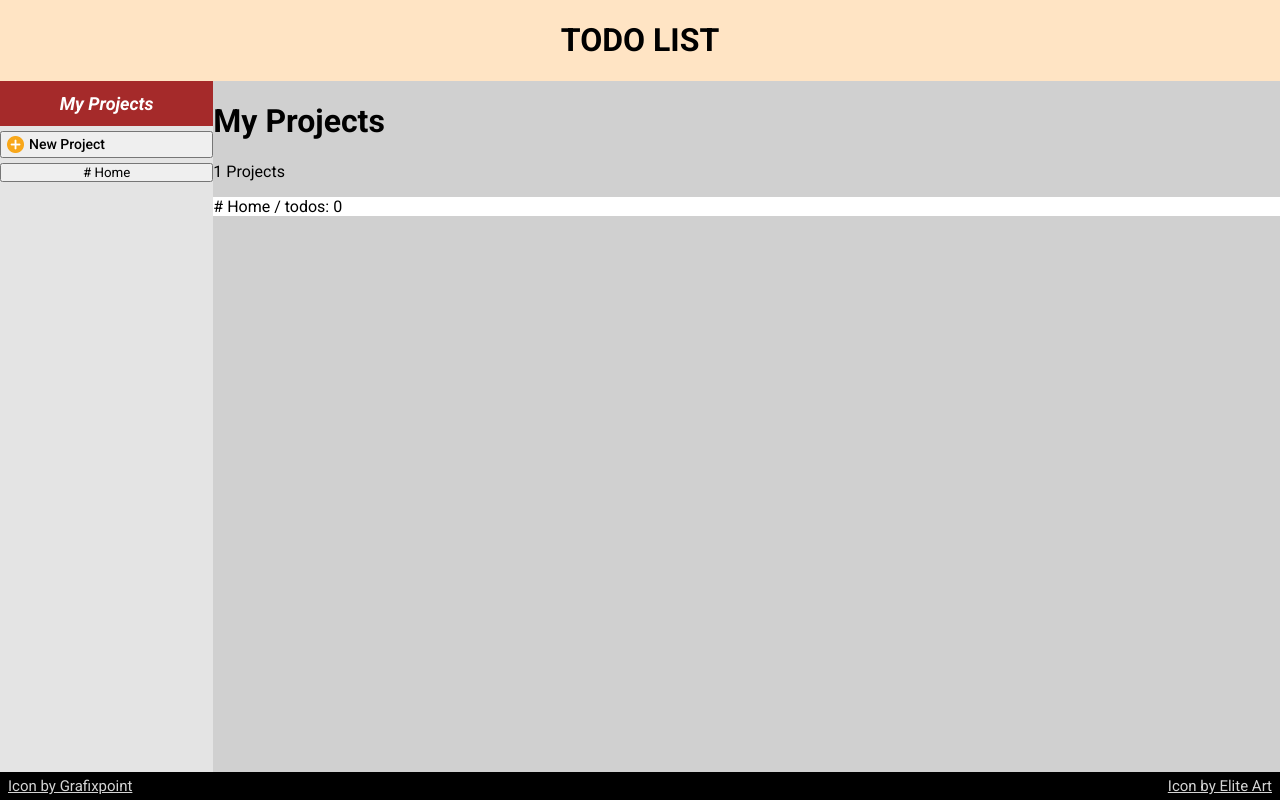
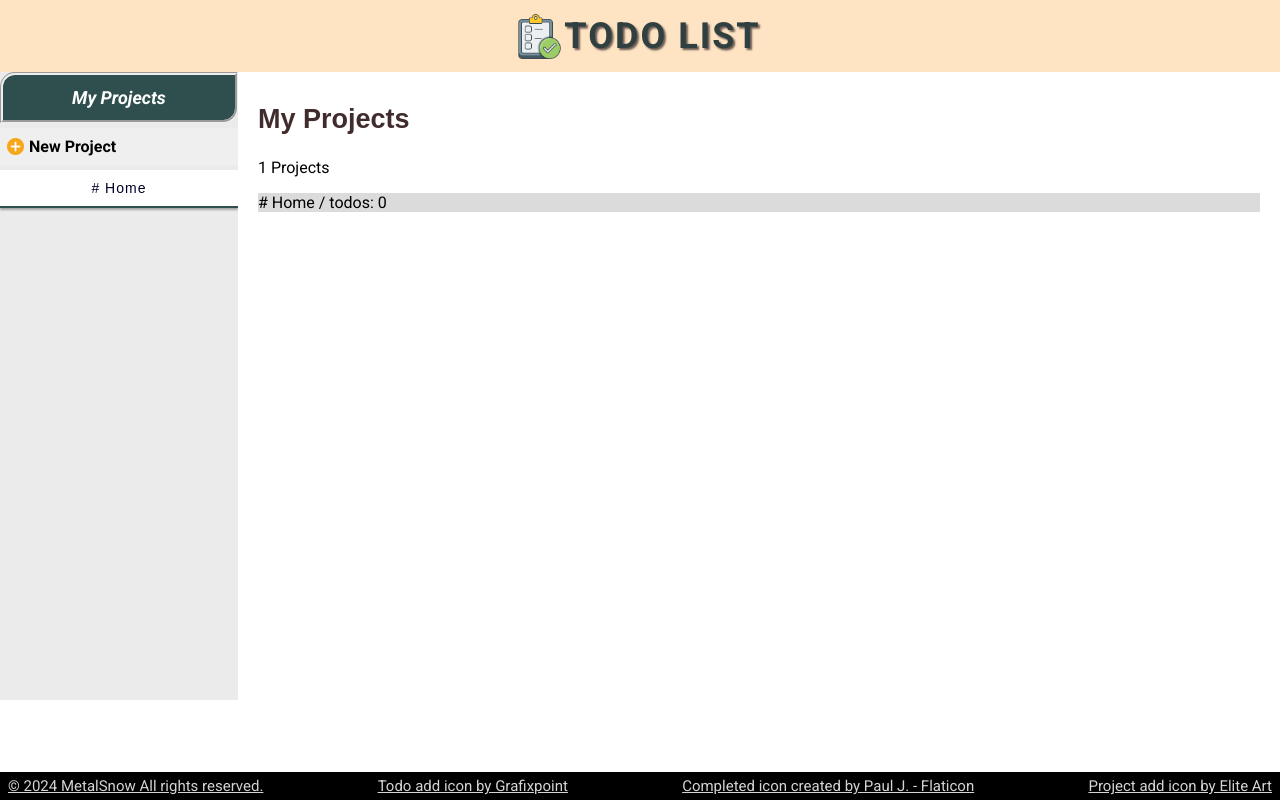
Before and after one commit to MetalSnow/Todo-List, a website built with webpack: page src/index.html in a window 1280 px wide. Built offline with nearby package versions, Linux system fonts and the light colour scheme; a web font is replaced by a local one.

Commit message:
Add icon to the header and finish styling sidebar

```diff
--- a/src/index.html
+++ b/src/index.html
@@ -14,12 +14,12 @@
         <button id="myProjects">My Projects</button>
       </div>
       <div class="project-list">
-        <h1>My Projects</h1>
+        <h2>My Projects</h2>
         <p><span class="proNum">1</span> Projects</p>
       </div>
       <div class="todo-list"></div>
     </div>
-    <dialog class="CreateProject">
+    <dialog class="project-dialog">
       <h2>New Project</h2>
       <div>
         <label for="name">Project Name</label>
@@ -68,8 +68,18 @@
       <button id="create-todo">Add Task</button>
     </dialog>
     <footer>
-      <a href="https://www.freepik.com/search">Icon by Grafixpoint</a>
-      <a href="https://www.freepik.com/search">Icon by Elite Art</a>
+      <a href="https://github.com/MetalSnow" target="_blank"
+        >© 2024 MetalSnow All rights reserved.</a
+      >
+      <a href="https://www.flaticon.com/authors/Grafixpoint" target="_blank"
+        >Todo add icon by Grafixpoint</a
+      >
+      <a href="https://www.flaticon.com/authors/paul-j" target="_blank"
+        >Completed icon created by Paul J. - Flaticon</a
+      >
+      <a href="https://www.flaticon.com/authors/Elite-Art" target="_blank"
+        >Project add icon by Elite Art</a
+      >
     </footer>
   </body>
 </html>
--- a/src/index.js
+++ b/src/index.js
@@ -1,12 +1,13 @@
 import "./style.css";
 import projectIcon from "./icons/addProject.png";
 import todoIcon from "./icons/addTodo.png";
+import todoCheckIcon from "./icons/todoCheck.png";
 import { defaultProject } from "./modules/defaultProject.js";
 import {
   getDataFromLocalStorage,
   saveDefaultProjectInLocalStorage,
 } from "./modules/localStorage.js";
-export { todoIcon, todoIdCounter, projectIcon };
+export { todoIcon, todoIdCounter, projectIcon, todoCheckIcon };
 export {
   markTodoAsCompleted,
   UnmarkTodoAsCompleted,
--- a/src/modules/domModule.js
+++ b/src/modules/domModule.js
@@ -5,7 +5,7 @@ export {
   renderDefaultProject,
   renderTodo,
 };
-import { todoIcon, projectIcon } from "../index.js";
+import { todoIcon, projectIcon, todoCheckIcon } from "../index.js";
 import { deletProject } from "./deleteProject.js";
 import { showTodoSection } from "./showTodos";
 import { projectLoader } from "./projects.js";
@@ -17,7 +17,16 @@ import { createNewTodo } from "./createTodos.js";
 import { createProject } from "./createProjects.js";
 import { updateProjectsInLocalStorage } from "./localStorage.js";
 
-//project
+// Add icon to header
+const todoListHeader = document.querySelector("h1");
+const myCheckIcon = new Image();
+
+myCheckIcon.src = todoCheckIcon;
+myCheckIcon.classList.add("check-icon");
+
+todoListHeader.parentNode.insertBefore(myCheckIcon, todoListHeader);
+
+// project
 const projectsContainer = document.querySelector(".project-list");
 const todosContainer = document.querySelector(".todo-list");
 const projectsDiv = document.querySelector(".projects");
@@ -26,7 +35,7 @@ const showProjectsBtn = document.querySelector("#myProjects");
 const projectsCounter = document.querySelector(".proNum");
 const addBtn = document.createElement("button");
 const cancelBtn = document.querySelector("#cancel");
-const dialogProject = document.querySelector(".CreateProject");
+const dialogProject = document.querySelector(".project-dialog");
 
 // Project inputs
 const inputName = document.querySelector("#name");
@@ -77,6 +86,7 @@ const renderProject = (inputName, inputColor) => {
   projectInfo.textContent = `# ${inputName.value || inputName} / todos: `;
   todoCounter.textContent = "0";
   projectsBtn.textContent = `# ${inputName.value || inputName}`;
+  projectsBtn.classList.add("projects-btns");
   projectsBtn.style.backgroundColor = `light${inputColor.value || inputColor}`;
   projectInfo.style.backgroundColor = `light${inputColor.value || inputColor}`;
   projectInfo.classList.add("project-info");
@@ -144,10 +154,12 @@ const renderDefaultProject = () => {
 
   homeInfo.style.backgroundColor = "white";
   homeInfo.classList.add("project-info");
+  homeInfo.style.backgroundColor = "#d3d3d3d1";
   homeInfo.textContent = `# Home / todos: `;
   todoCounter.textContent = "0";
 
   homeBtn.textContent = "# Home";
+  homeBtn.classList.add("projects-btns");
   // Create project and project container for Home
   const todoAddBtn = document.createElement("button");
   const todosProject = document.createElement("div");
--- a/src/style.css
+++ b/src/style.css
@@ -1,4 +1,10 @@
 @import url("https://fonts.googleapis.com/css2?family=Roboto:ital,wght@0,100;0,300;0,400;0,500;0,700;0,900;1,100;1,300;1,400;1,500;1,700;1,900&display=swap");
+@import url("https://fonts.googleapis.com/css2?family=Poetsen+One&display=swap");
+
+:root {
+  --darkBrown: #402c2c;
+  --darkLateGray: #2f4f4f;
+}
 
 * {
   font-family: "Roboto", sans-serif;
@@ -17,28 +23,35 @@ body {
 header {
   text-align: center;
   background-color: bisque;
+  display: flex;
+  justify-content: center;
+  align-items: center;
+}
+
+.check-icon {
+  width: 45px;
+}
+
+h1 {
+  font-family: "Poetsen One", "Roboto", sans-serif;
+  font-size: 36px;
+  letter-spacing: 2px;
+  color: #303f3f;
+  text-shadow: 2px 2px 2px #362a2abd;
+  margin: 15px 2px;
 }
 
 .plus {
   width: 17px;
 }
 
-#addBtn {
+.todo-add-btn {
   display: flex;
   align-items: center;
   font-weight: 500;
   font-size: 14px;
   gap: 5px;
-  padding: 3px 5px;
-}
-
-#todoAddBtn {
-  display: flex;
-  align-items: center;
-  font-weight: 500;
-  font-size: 14px;
-  gap: 5px;
-  padding: 3px 5px;
+  padding: 4px 6px;
 }
 
 .container {
@@ -46,6 +59,7 @@ header {
   height: 100%;
 }
 
+/* project section */
 #myProjects {
   color: white;
   font-style: italic;
@@ -54,37 +68,138 @@ header {
   font-weight: 700;
   font-size: 18px;
   padding: 12px;
-  background-color: brown;
+  background-color: var(--darkLateGray);
   cursor: pointer;
+  border-style: groove;
+  border-radius: 15px 0 15px 0;
+  transition: 0.3s;
 }
 
 #myProjects:hover {
-  background-color: rgba(165, 42, 42, 0.742);
+  background-color: rgba(59, 95, 95, 0.99);
+  border-radius: 0 15px 0 15px;
+}
+
+#addBtn {
+  display: flex;
+  align-items: center;
+  font-weight: 700;
+  font-size: 16px;
+  gap: 5px;
+  padding: 9px 7px;
+  border: none;
+  cursor: pointer;
+  transition: 0.2s;
+}
+
+#addBtn:hover {
+  background-color: #fcd9ae;
 }
 
 .projects {
-  background-color: #e4e4e4;
   display: flex;
   flex-direction: column;
-  width: 20%;
+  width: 23%;
+  height: 628px;
+  overflow: auto;
   gap: 5px;
+  background-color: #d3d3d373;
+}
+
+.projects-btns {
+  font-family: fantasy, "Roboto", sans-serif;
+  letter-spacing: 1px;
+  font-weight: 500;
+  font-size: 14px;
+  padding: 10px;
+  background-color: white;
+  color: #000028;
+  border: none;
+  border-bottom: 2px solid var(--darkLateGray);
+  box-shadow: 0px 2px 2px 0px rgba(0, 0, 0, 0.3);
+  cursor: pointer;
+  transition: 0.2s;
+}
+
+.projects-btns:hover {
+  padding-left: 20px;
+  border-bottom: 2px solid bisque;
+}
+
+.projects-btns:active {
+  box-shadow: none;
+}
+
+.project-dialog {
+  animation: fade-out 0.5s ease-out;
+}
+
+.project-dialog::backdrop {
+  background-color: black;
+  opacity: 0.5;
+}
+
+.project-dialog[open] {
+  animation: fadein 0.5s ease-in forwards;
+}
+
+@keyframes fadein {
+  0% {
+    opacity: 0;
+    transform: scale(0);
+    display: none;
+  }
+
+  100% {
+    opacity: 1;
+    transform: scale(1);
+    display: block;
+  }
+}
+
+@keyframes fade-out {
+  0% {
+    opacity: 1;
+    transform: scale(1);
+    display: block;
+  }
+
+  100% {
+    opacity: 0;
+    transform: scale(0);
+    display: none;
+  }
 }
 
 .project-list {
-  background-color: #ababab8f;
   width: 100%;
+  padding: 10px 20px;
+}
+
+.project-list h2 {
+  font-family: "Poetsen One", sans-serif;
+  font-size: 27px;
+  color: var(--darkBrown);
 }
 
 /* todos section */
 .todo-list {
   display: none;
   width: 100%;
+  padding: 10px 20px;
+}
+
+.todo-list h3 {
+  font-family: monospace;
+  font-size: 28px;
+  color: var(--darkBrown);
 }
 
 .todo {
   transition: all 0.6s ease 0s;
 }
 
+/* footer section */
 footer {
   display: flex;
   justify-content: space-between;
@@ -92,6 +207,10 @@ footer {
   padding: 5px 8px;
 }
 
+footer p {
+  color: white;
+}
+
 a {
   color: rgb(212, 212, 212);
   font-size: 15px;
```
Also changed, not shown: dist/d286e04c0cb4c8a8a968.png (added), dist/index.html, dist/main.js, src/icons/todoCheck.png (added).
